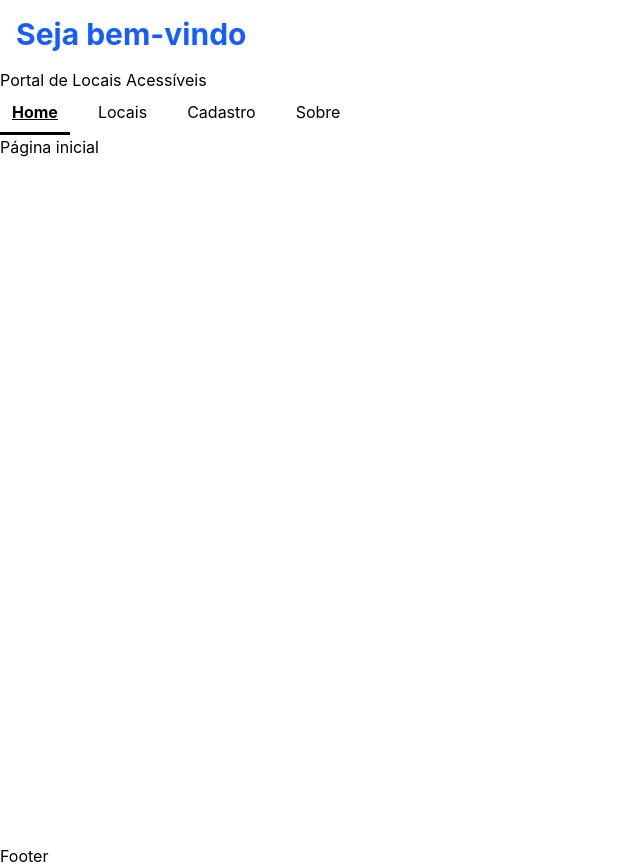
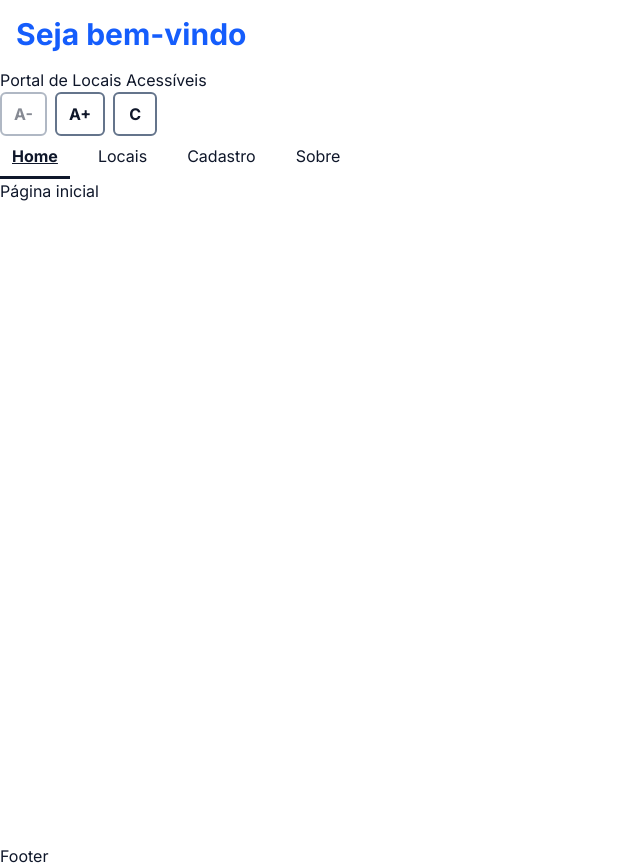
Before and after one commit to 1TDSPH-26/portal-locais-acessiveis, a React (Vite) app: page / in a window 1280 px wide. Shown: the whole page, without its empty margins (0-640 px from the left). Built offline with nearby package versions, Linux system fonts and the light colour scheme; a web font is replaced by a local one.

Commit message:
feat: implementa controles de fonte e contraste"

```diff
--- a/globals.css
+++ b/globals.css
@@ -20,15 +20,177 @@
   --font-display: "Atkinson Hyperlegible Next", sans-serif;
   --font-corpo: "Inter", sans-serif;
 
-  /* Tipografia - tamanhos (hierarquia do Figma) */
-  --text-display: 3rem;      /* 48px */
-  --text-h1: 2rem;           /* 32px */
-  --text-h2: 1.5rem;         /* 24px */
-  --text-h3: 1.25rem;        /* 20px */
-  --text-botao: 1rem;        /* 16px */
-  --text-label: 0.875rem;    /* 14px */
-  --text-corpo-18: 1.125rem; /* 18px */
-  --text-corpo-16: 1rem;     /* 16px */
-  --text-corpo-14: 0.875rem; /* 14px */
-  --text-legenda: 0.75rem;   /* 12px */
+  /* Tipografia - tamanhos */
+  --text-display: 3rem;
+  --text-h1: 2rem;
+  --text-h2: 1.5rem;
+  --text-h3: 1.25rem;
+  --text-botao: 1rem;
+  --text-label: 0.875rem;
+  --text-corpo-18: 1.125rem;
+  --text-corpo-16: 1rem;
+  --text-corpo-14: 0.875rem;
+  --text-legenda: 0.75rem;
 }
+
+/* =========================================================
+   ACESSIBILIDADE — TAMANHO DA FONTE
+   ========================================================= */
+
+/* Tamanho padrão */
+html[data-font-size="1"] {
+  font-size: 100%;
+}
+
+/* Fonte aumentada */
+html[data-font-size="2"] {
+  font-size: 112.5%;
+}
+
+/* Fonte ainda maior */
+html[data-font-size="3"] {
+  font-size: 125%;
+}
+
+
+/* =========================================================
+   ACESSIBILIDADE — ALTO CONTRASTE
+   ========================================================= */
+
+html.high-contrast {
+  --color-fundo: #000000;
+  --color-fundo-suave: #000000;
+  --color-texto: #FFFFFF;
+  --color-secundaria: #FFFFFF;
+  --color-borda-decorativa: #FFFFFF;
+  --color-borda-funcional: #FFFFFF;
+
+  --color-primaria-600: #FFFFFF;
+  --color-primaria-700: #FFFFFF;
+
+  --color-sucesso: #00FF00;
+  --color-aviso: #FFFF00;
+  --color-erro: #FF5555;
+}
+
+html.high-contrast body {
+  background-color: #000000;
+  color: #FFFFFF;
+}
+
+html.high-contrast header,
+html.high-contrast main,
+html.high-contrast footer {
+  background-color: #000000;
+  color: #FFFFFF;
+}
+
+html.high-contrast a {
+  color: #FFFFFF;
+}
+
+html.high-contrast a:hover {
+  color: #FFFF00;
+}
+
+html.high-contrast .accessibility-button {
+  border-color: #FFFFFF;
+  background-color: #000000;
+  color: #FFFFFF;
+}
+
+html.high-contrast .accessibility-button:hover {
+  background-color: #FFFFFF;
+  color: #000000;
+}
+
+html.high-contrast .accessibility-button:focus-visible {
+  outline: 3px solid #FFFF00;
+  outline-offset: 2px;
+}
+
+
+/* =========================================================
+   ESTILOS GERAIS
+   ========================================================= */
+
+html {
+  font-family: var(--font-corpo);
+  color: var(--color-texto);
+  background-color: var(--color-fundo);
+}
+
+body {
+  margin: 0;
+  background-color: var(--color-fundo);
+  color: var(--color-texto);
+}
+
+
+/* =========================================================
+   CONTROLES DE ACESSIBILIDADE
+   ========================================================= */
+
+.accessibility-button {
+  min-width: 44px;
+  min-height: 44px;
+  padding: 0.5rem 0.75rem;
+
+  border: 2px solid var(--color-borda-funcional);
+  border-radius: 0.375rem;
+
+  background-color: var(--color-fundo);
+  color: var(--color-texto);
+
+  font-family: var(--font-corpo);
+  font-weight: 700;
+
+  cursor: pointer;
+}
+
+.accessibility-button:hover {
+  background-color: var(--color-fundo-suave);
+}
+
+.accessibility-button:focus-visible {
+  outline: 3px solid var(--color-primaria-600);
+  outline-offset: 2px;
+}
+
+.accessibility-button:disabled {
+  cursor: not-allowed;
+  opacity: 0.5;
+}
+
+
+/* =========================================================
+   ALTO CONTRASTE — CONTROLES
+   ========================================================= */
+
+html.high-contrast .accessibility-button {
+  border-color: #FFFFFF;
+  background-color: #000000;
+  color: #FFFFFF;
+}
+
+html.high-contrast .accessibility-button:hover {
+  background-color: #FFFFFF;
+  color: #000000;
+}
+
+html.high-contrast .accessibility-button:focus-visible {
+  outline-color: #FFFFFF;
+}
+
+
+/* =========================================================
+   ALTO CONTRASTE — LINKS
+   ========================================================= */
+
+html.high-contrast a {
+  color: #FFFFFF;
+}
+
+html.high-contrast a:hover {
+  color: #FFFFFF;
+}
--- a/src/components/AcessibilityControls/ContrastControl.tsx
+++ b/src/components/AcessibilityControls/ContrastControl.tsx
@@ -1,18 +1,19 @@
-import { useEffect, useState } from "react";
+
+import { useState } from 'react'
 
 export function ContrastControl() {
-  const [highContrast, setHighContrast] = useState(false);
+  const [highContrast, setHighContrast] = useState(false)
 
-  useEffect(() => {
+  const handleToggleContrast = () => {
+    const nextContrast = !highContrast
+
+    setHighContrast(nextContrast)
+
     document.documentElement.classList.toggle(
-      "high-contrast",
-      highContrast,
-    );
-
-    return () => {
-      document.documentElement.classList.remove("high-contrast");
-    };
-  }, [highContrast]);
+      'high-contrast',
+      nextContrast,
+    )
+  }
 
   return (
     <button
@@ -21,12 +22,17 @@ export function ContrastControl() {
       aria-pressed={highContrast}
       aria-label={
         highContrast
-          ? "Desativar alto contraste"
-          : "Ativar alto contraste"
+          ? 'Desativar alto contraste'
+          : 'Ativar alto contraste'
       }
-      onClick={() => setHighContrast((current) => !current)}
+      title={
+        highContrast
+          ? 'Desativar alto contraste'
+          : 'Ativar alto contraste'
+      }
+      onClick={handleToggleContrast}
     >
       C
     </button>
-  );
+  )
 }
--- a/src/components/AcessibilityControls/TextMinusControl.tsx
+++ b/src/components/AcessibilityControls/TextMinusControl.tsx
@@ -1,36 +1,35 @@
-import { useEffect, useState } from "react";
+import { useEffect, useState } from 'react'
 
 export function TextMinusControl() {
-  const [isMinimum, setIsMinimum] = useState(false);
+  const [isMinimum, setIsMinimum] = useState(() => {
+    const currentSize =
+      document.documentElement.getAttribute('data-font-size') || '1'
+
+    return currentSize === '1'
+  })
 
   const handleDecrease = () => {
-    const html = document.documentElement;
-    const currentSize = html.getAttribute("data-font-size") || "1";
+    const html = document.documentElement
+    const currentSize = html.getAttribute('data-font-size') || '1'
 
-    if (currentSize === "3") {
-      html.setAttribute("data-font-size", "2");
-    } else if (currentSize === "2") {
-      html.setAttribute("data-font-size", "1");
-    }
+    const nextSize =
+      currentSize === '3'
+        ? '2'
+        : currentSize === '2'
+          ? '1'
+          : '1'
 
-    if (currentSize === "2" || currentSize === "3") {
-      setIsMinimum(
-        currentSize === "2"
-      );
-    }
-  };
+    html.setAttribute('data-font-size', nextSize)
+    setIsMinimum(nextSize === '1')
+  }
 
   useEffect(() => {
-    const html = document.documentElement;
+    const html = document.documentElement
 
-    const checkSize = () => {
-      const currentSize = html.getAttribute("data-font-size") || "1";
-
-      setIsMinimum(currentSize === "1");
-    };
-
-    checkSize();
-  }, []);
+    if (!html.hasAttribute('data-font-size')) {
+      html.setAttribute('data-font-size', '1')
+    }
+  }, [])
 
   return (
     <button
@@ -43,5 +42,5 @@ export function TextMinusControl() {
     >
       A-
     </button>
-  );
+  )
 }
--- a/src/components/AcessibilityControls/TextPlusControl.tsx
+++ b/src/components/AcessibilityControls/TextPlusControl.tsx
@@ -1,32 +1,36 @@
-import { useEffect, useState } from "react";
+
+import { useEffect, useState } from 'react'
 
 export function TextPlusControl() {
-  const [isMaximum, setIsMaximum] = useState(false);
+  const [isMaximum, setIsMaximum] = useState(() => {
+    const currentSize =
+      document.documentElement.getAttribute('data-font-size') || '1'
+
+    return currentSize === '3'
+  })
 
   const handleIncrease = () => {
-    const html = document.documentElement;
-    const currentSize = html.getAttribute("data-font-size") || "1";
+    const html = document.documentElement
+    const currentSize = html.getAttribute('data-font-size') || '1'
 
-    if (currentSize === "1") {
-      html.setAttribute("data-font-size", "2");
-    } else if (currentSize === "2") {
-      html.setAttribute("data-font-size", "3");
-    }
+    const nextSize =
+      currentSize === '1'
+        ? '2'
+        : currentSize === '2'
+          ? '3'
+          : '3'
 
-    checkSize();
-  };
-
-  const checkSize = () => {
-    const html = document.documentElement;
-    const currentSize = html.getAttribute("data-font-size") || "1";
-
-    setIsMaximum(currentSize === "3");
-  };
+    html.setAttribute('data-font-size', nextSize)
+    setIsMaximum(nextSize === '3')
+  }
 
   useEffect(() => {
-    checkSize();
-  }, []);
+    const html = document.documentElement
 
+    if (!html.hasAttribute('data-font-size')) {
+      html.setAttribute('data-font-size', '1')
+    }
+  }, [])
 
   return (
     <button
@@ -39,5 +43,5 @@ export function TextPlusControl() {
     >
       A+
     </button>
-  );
+  )
 }
--- a/src/components/Header/Header.tsx
+++ b/src/components/Header/Header.tsx
@@ -1,4 +1,7 @@
 import { NavLink } from 'react-router'
+import { ContrastControl } from '../AcessibilityControls/ContrastControl'
+import { TextMinusControl } from '../AcessibilityControls/TextMinusControl'
+import { TextPlusControl } from '../AcessibilityControls/TextPlusControl'
 
 // Cada item daqui vira um link no menu
 // O "end" é usado quando queremos q a rota seja exata (ex: "/")
@@ -19,7 +22,18 @@ export default function Header() {
   return (
     <header>
       <h1>Portal de Locais Acessíveis</h1>
-
+      <div
+          aria-label="Controles de acessibilidade"
+          style={{
+            display: 'flex',
+            gap: '0.5rem',
+            flexWrap: 'wrap',
+          }}
+        >
+          <TextMinusControl />
+          <TextPlusControl />
+          <ContrastControl />
+      </div>
       <nav aria-label="Navegação principal">
         <ul
           style={{
```
